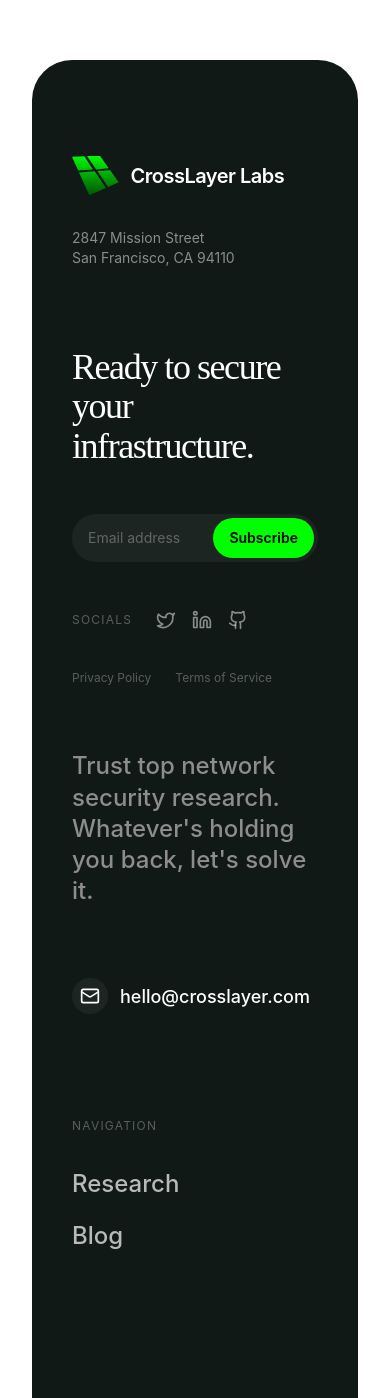
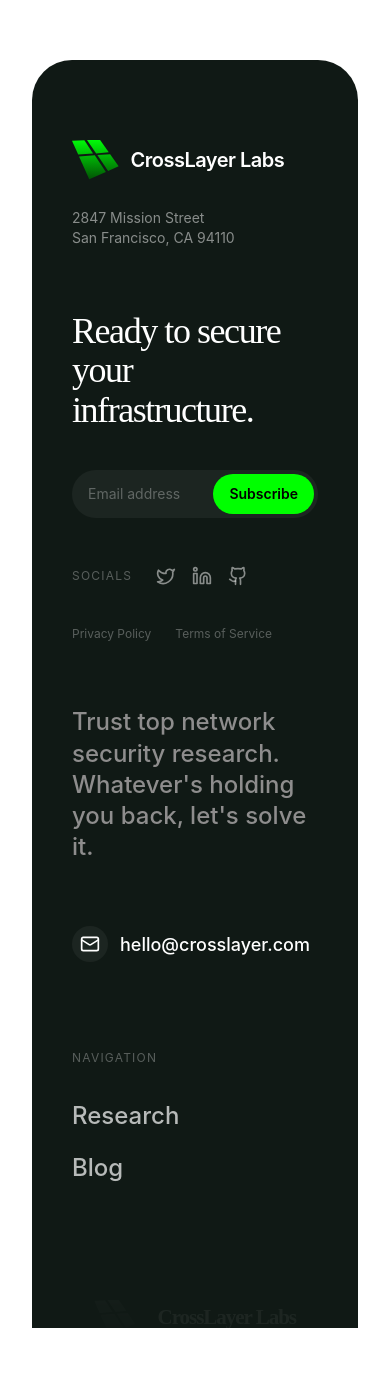
Before and after one commit to Ux-Geek/Crosslayer-Labs, a Next.js app: page / in a window 390 px wide. Shown: the part 9659-11057 px from the top of the page. After the commit the page ends 10987 px from the top, so only its background shows below. Built offline with nearby package versions, Linux system fonts and the light colour scheme; a web font is replaced by a local one.

Commit message:
refactor: adjust CTAFooter layout, spacing, and border radius for improved visual alignment

```diff
--- a/src/components/CTAFooter.tsx
+++ b/src/components/CTAFooter.tsx
@@ -5,11 +5,12 @@ import { Github, Linkedin, Twitter, Mail } from "lucide-react";
 
 export default function CTAFooter() {
   return (
-    <section className="mx-auto flex w-full flex-col items-center px-8 py-24">
-      <div className="relative w-full overflow-hidden rounded-[40px] bg-[#101915] text-white">
+    <section className="mx-auto flex w-full flex-col items-center px-8 pt-24 pb-0">
+      {/* Container - Glued to bottom (rounded-t-40px only) */}
+      <div className="relative w-full overflow-hidden rounded-t-[40px] bg-[#101915] text-white">
 
-        {/* Main Content Grid */}
-        <div className="relative z-10 grid gap-16 px-10 pt-24 pb-32 md:px-16 lg:grid-cols-[1.2fr_0.8fr] lg:px-20">
+        {/* Main Content Grid - Internal spacing tightened by 12px+ */}
+        <div className="relative z-10 grid gap-16 px-10 pt-20 pb-20 md:px-16 lg:grid-cols-[1.2fr_0.8fr] lg:px-20">
 
           {/* Left Column: CTA + Newsletter Style */}
           <div className="flex flex-col">
@@ -18,17 +19,17 @@ export default function CTAFooter() {
               <span className="text-[20px] font-semibold tracking-tight text-white">CrossLayer Labs</span>
             </div>
 
-            <p className="mt-8 text-sm text-white/50">
+            <p className="mt-7 text-sm text-white/50">
               2847 Mission Street<br />
               San Francisco, CA 94110
             </p>
 
-            <h2 className="font-display mt-20 text-[36px] leading-[1.1] tracking-[-0.04em] sm:text-[44px] md:text-[64px] lg:text-[72px]">
+            <h2 className="font-display mt-16 text-[36px] leading-[1.1] tracking-[-0.04em] sm:text-[44px] md:text-[64px] lg:text-[72px]">
               Ready to secure your <br />
               infrastructure.
             </h2>
 
-            <div className="mt-12 flex w-full max-w-md items-center gap-2 rounded-full bg-white/5 p-1 pl-4 md:pl-6">
+            <div className="mt-10 flex w-full max-w-md items-center gap-2 rounded-full bg-white/5 p-1 pl-4 md:pl-6">
               <input
                 type="email"
                 placeholder="Email address"
@@ -61,7 +62,7 @@ export default function CTAFooter() {
                 Trust top network security research. Whatever's holding you back, let's solve it.
               </h3>
 
-              <div className="mt-12 flex flex-col gap-4">
+              <div className="mt-10 flex flex-col gap-4">
                 <div className="flex items-center gap-3 text-[18px] font-medium text-white hover:text-[#00FF00] transition-colors cursor-pointer">
                   <div className="rounded-full bg-white/5 p-2">
                     <Mail className="h-5 w-5" />
@@ -70,7 +71,7 @@ export default function CTAFooter() {
                 </div>
               </div>
 
-              <div className="mt-20 flex flex-col">
+              <div className="mt-16 flex flex-col">
                 <span className="text-xs uppercase tracking-widest text-white/30">Navigation</span>
                 <nav className="mt-8 flex flex-col gap-4 text-[24px] font-medium text-white/70">
                   <a href="#research" className="hover:text-white transition-colors">Research</a>
@@ -81,8 +82,8 @@ export default function CTAFooter() {
           </div>
         </div>
 
-        {/* Bottom Giant Wordmark — Responsive scale + full color hover */}
-        <div className="group/wordmark pointer-events-auto relative z-0 mt-12 mb-[-30px] flex w-full scale-[0.9] items-center justify-center overflow-hidden opacity-5 select-none transition-all duration-700 hover:opacity-100 md:mb-[-50px]">
+        {/* Bottom Giant Wordmark — Fixed to Base */}
+        <div className="group/wordmark pointer-events-auto relative z-0 mt-8 mb-[-10px] flex w-full scale-[0.9] items-center justify-center overflow-hidden opacity-5 select-none transition-all duration-700 hover:opacity-100">
           <div className="flex items-center gap-6 font-display font-bold whitespace-nowrap leading-none tracking-tighter transition-colors duration-700 group-hover/wordmark:text-[#00FF00] text-[6vw] sm:text-[120px] md:gap-12 md:text-[8vw] lg:text-[10vw]">
             <img src="/logo.svg" alt="" className="h-[5vw] min-h-[40px] w-auto transition-all duration-700 group-hover/wordmark:opacity-100 opacity-50 grayscale group-hover/wordmark:grayscale-0" />
             CrossLayer Labs
```
